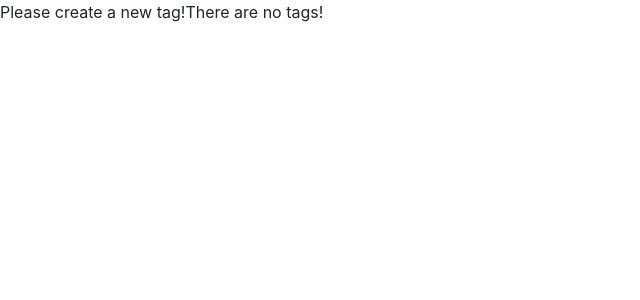
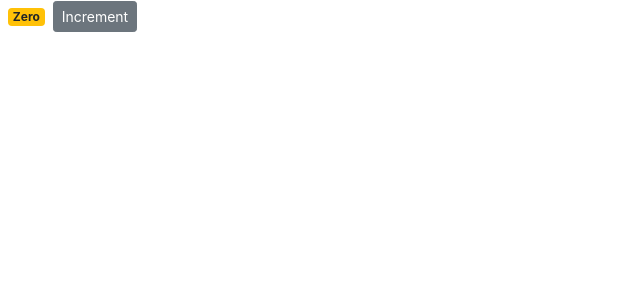
Before and after one commit to ericfan2770/counter-app, a React (Create React App) app: page / in a window 1280 px wide. Shown: the top 300 px of the page, without its empty margins (0-640 px from the left). Built offline with nearby package versions, Linux system fonts and the light colour scheme.

Commit message:
Part 8: Handling Events

```diff
--- a/src/components/counter.jsx
+++ b/src/components/counter.jsx
@@ -3,49 +3,37 @@
 class Counter extends Component {
   // special property, state contains any data that the component needs
   state = {
-    count: 0,
-    // tags: ["tag1", "tag2", "tag3"]
-    tags: []
+    count: 0
   };
 
-  renderTags() {
-    if (this.state.tags.length === 0) return "There are no tags!";
-
-    return (
-      <ul>
-        {this.state.tags.map(tag => (
-          <li key={tag}>{tag}</li>
-        ))}
-      </ul>
-    );
+  handleIncrement() {
+    console.log("Increment Clicked", this);
   }
-
-  //   styles = {
-  //     fontSize: 10,
-  //     fontWeight: "bold"
-  //   };
 
   render() {
     return (
       <React.Fragment>
-        {this.state.tags.length === 0 && "Please create a new tag!"}
-        {/* <span className={this.getBadgeClasses()}>{this.formatCount()}</span>
-        <button className="btn btn-secondary btn-sm">Increment</button> */
-        this.renderTags()}
+        <span className={this.getBadgeClasses()}>{this.formatCount()}</span>
+        <button
+          onClick={this.handleIncrement}
+          className="btn btn-secondary btn-sm"
+        >
+          Increment
+        </button>
       </React.Fragment>
     );
   }
 
-  //   getBadgeClasses() {
-  //     let classes = "badge m-2 badge-";
-  //     classes += this.state.count === 0 ? "warning" : "primary";
-  //     return classes;
-  //   }
+  getBadgeClasses() {
+    let classes = "badge m-2 badge-";
+    classes += this.state.count === 0 ? "warning" : "primary";
+    return classes;
+  }
 
-  //   formatCount() {
-  //     const { count } = this.state;
-  //     return count === 0 ? "Zero" : count;
-  //   }
+  formatCount() {
+    const { count } = this.state;
+    return count === 0 ? "Zero" : count;
+  }
 }
 
 export default Counter;
```
